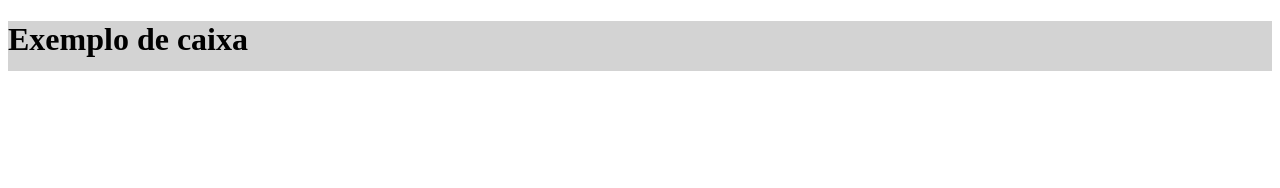
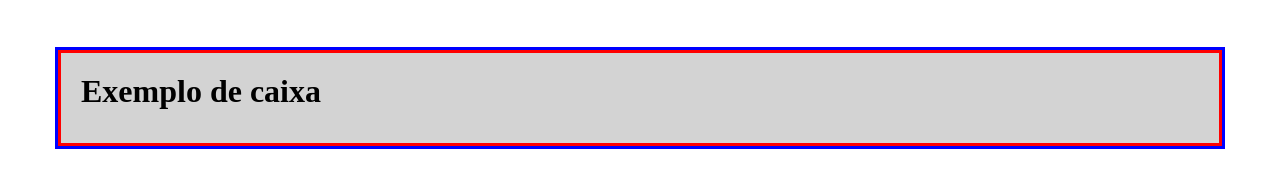
Before and after one commit to Programacao-para-Web-Design/aula-18-09-gabriel-lemos-e-kayke-campos, a plain HTML site: page index.html in a window 1280 px wide. Drawn offline with Linux system fonts and the light colour scheme.

Commit message:
index.html

```diff
--- a/index.html
+++ b/index.html
@@ -6,15 +6,15 @@
         h1{
             widht: 300px;  /*definir a largura*/
             height: 50px;  /*definir a altura*/
-            background-color: Lightgray;  //definir a cor do fundo//
-            border-widht: 10px;  //definir a largura da borda//
-            border-style: Solid;  //definir o estilo da borda//
-            border-color: Red;  //definir a cor da borda//
-            padding: 20px;  //definir o preenchimento//
-            outline-widht: 30px;  //definir o contorno da largura//
-            outline-style: Solid;  //definir o estilo do contorno//
-            outline-color: Blue;  //definir a cor do contorno//
-            margin: 50px;  //definir a margem//
+            background-color: Lightgray;  /*definir a cor do fundo*/
+            border-widht: 10px;  /*definir a largura da borda*/
+            border-style: Solid;  /*definir o estilo da borda*/
+            border-color: Red;  /*definir a cor da borda*/
+            padding: 20px;  /*definir o preenchimento*/
+            outline-widht: 30px;  /*definir o contorno da largura*/
+            outline-style: Solid;  /*definir o estilo do contorno*/
+            outline-color: Blue;  /*definir a cor do contorno*/
+            margin: 50px;  /*definir a margem*/
           }
   </style>
   </head>
```
